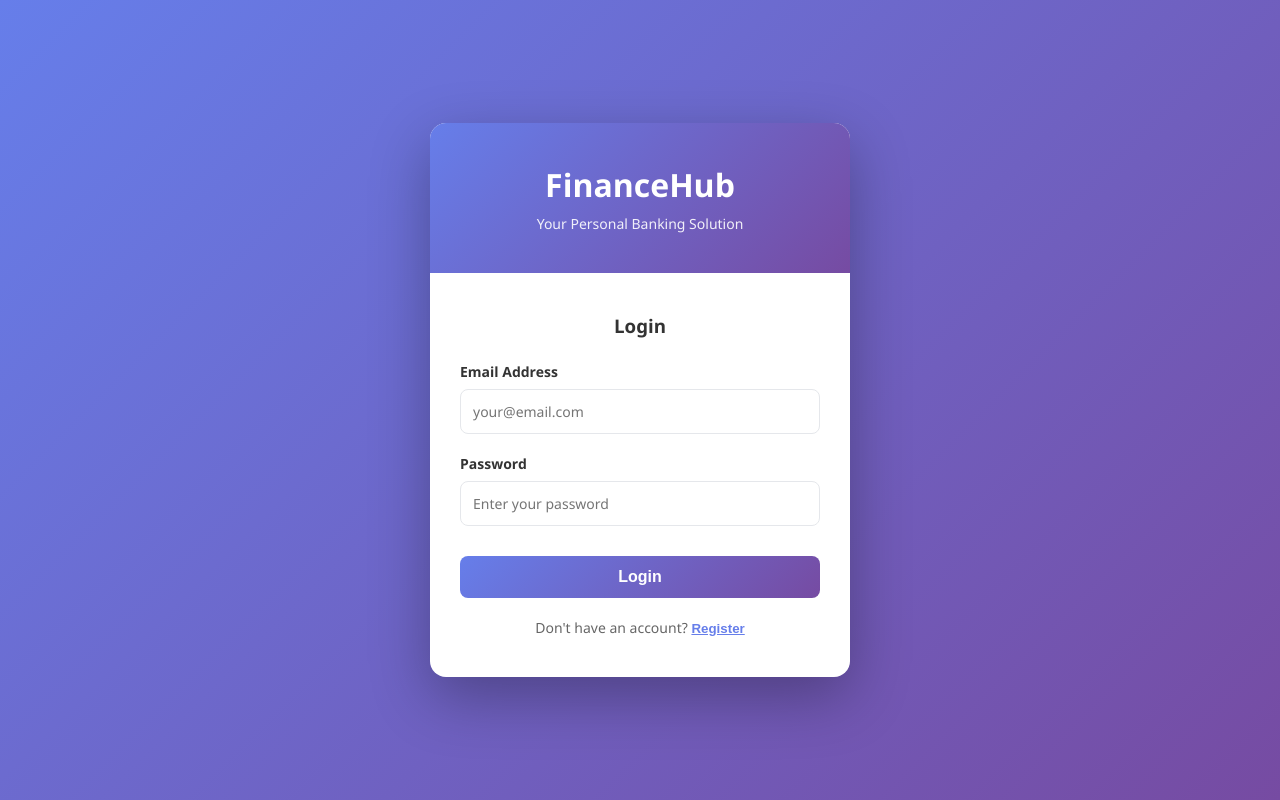
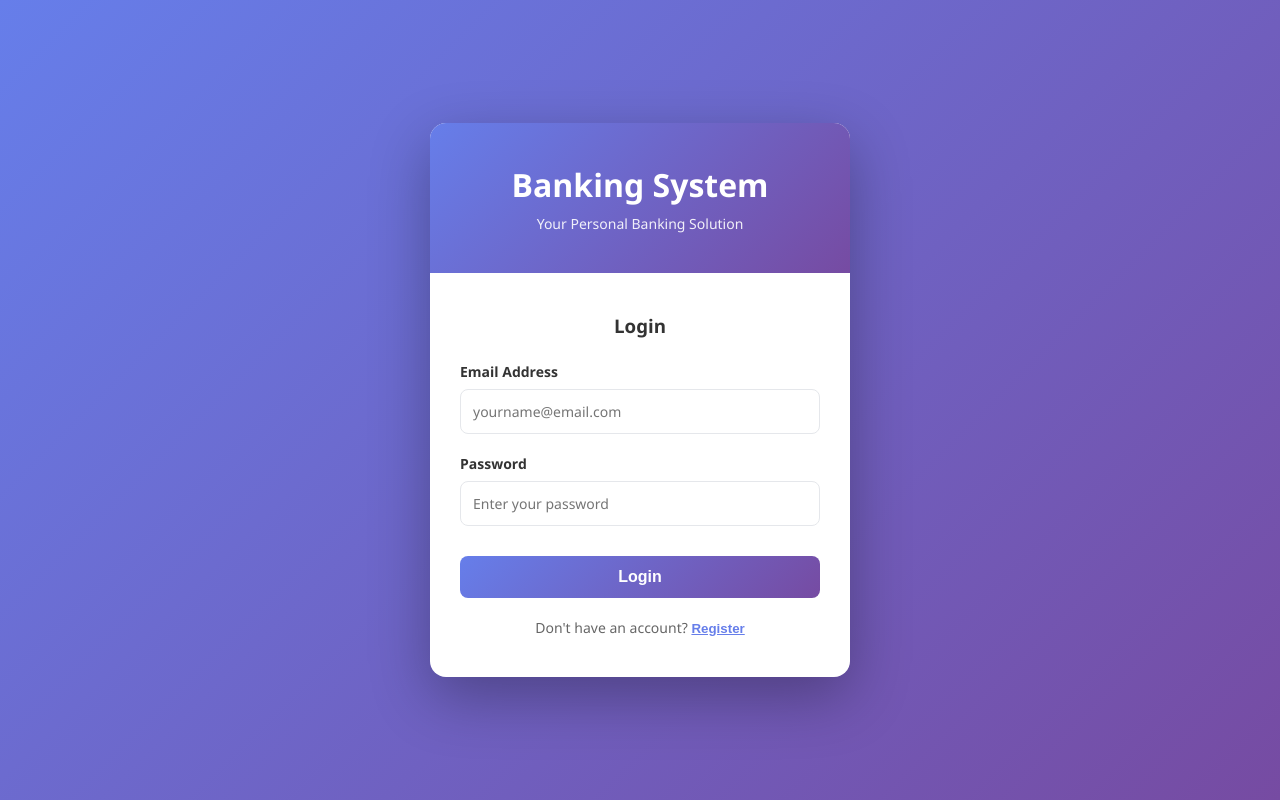
Before and after one commit to muhtasimabir1/Banking-System, a plain HTML site: page login.html in a window 1280 px wide. Drawn offline with Linux system fonts and the light colour scheme.

Commit message:
Update login.html

```diff
--- a/login.html
+++ b/login.html
@@ -3,7 +3,7 @@
 <head>
     <meta charset="UTF-8">
     <meta name="viewport" content="width=device-width, initial-scale=1.0">
-    <title>FinanceHub - Login & Register</title>
+    <title>Banking System - Login & Register</title>
     <style>
         * {
             margin: 0;
@@ -216,7 +216,7 @@
 <body>
     <div class="auth-container">
         <div class="auth-header">
-            <h1>FinanceHub</h1>
+            <h1>Banking System</h1>
             <p>Your Personal Banking Solution</p>
         </div>
 
@@ -230,7 +230,7 @@
                 <form id="login-submit">
                     <div class="form-group">
                         <label for="login-email">Email Address</label>
-                        <input type="email" id="login-email" placeholder="your@email.com" required>
+                        <input type="email" id="login-email" placeholder="yourname@email.com" required>
                     </div>
 
                     <div class="form-group">
@@ -252,12 +252,12 @@
                 <form id="register-submit">
                     <div class="form-group">
                         <label for="reg-name">Full Name</label>
-                        <input type="text" id="reg-name" placeholder="John Doe" required>
+                        <input type="text" id="reg-name" placeholder="Enter Your Name" required>
                     </div>
 
                     <div class="form-group">
                         <label for="reg-email">Email Address</label>
-                        <input type="email" id="reg-email" placeholder="your@email.com" required>
+                        <input type="email" id="reg-email" placeholder="yourname@email.com" required>
                     </div>
 
                     <div class="form-group">
```
